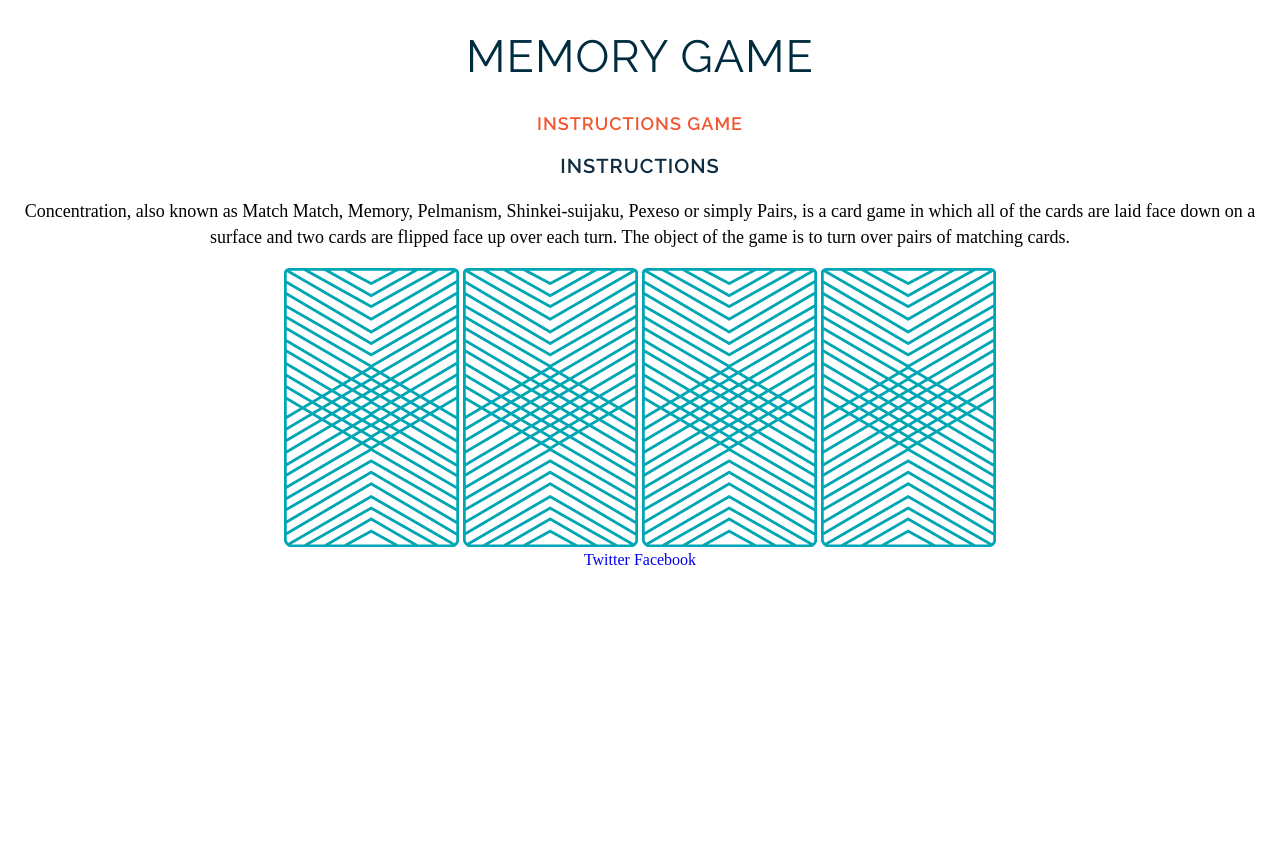
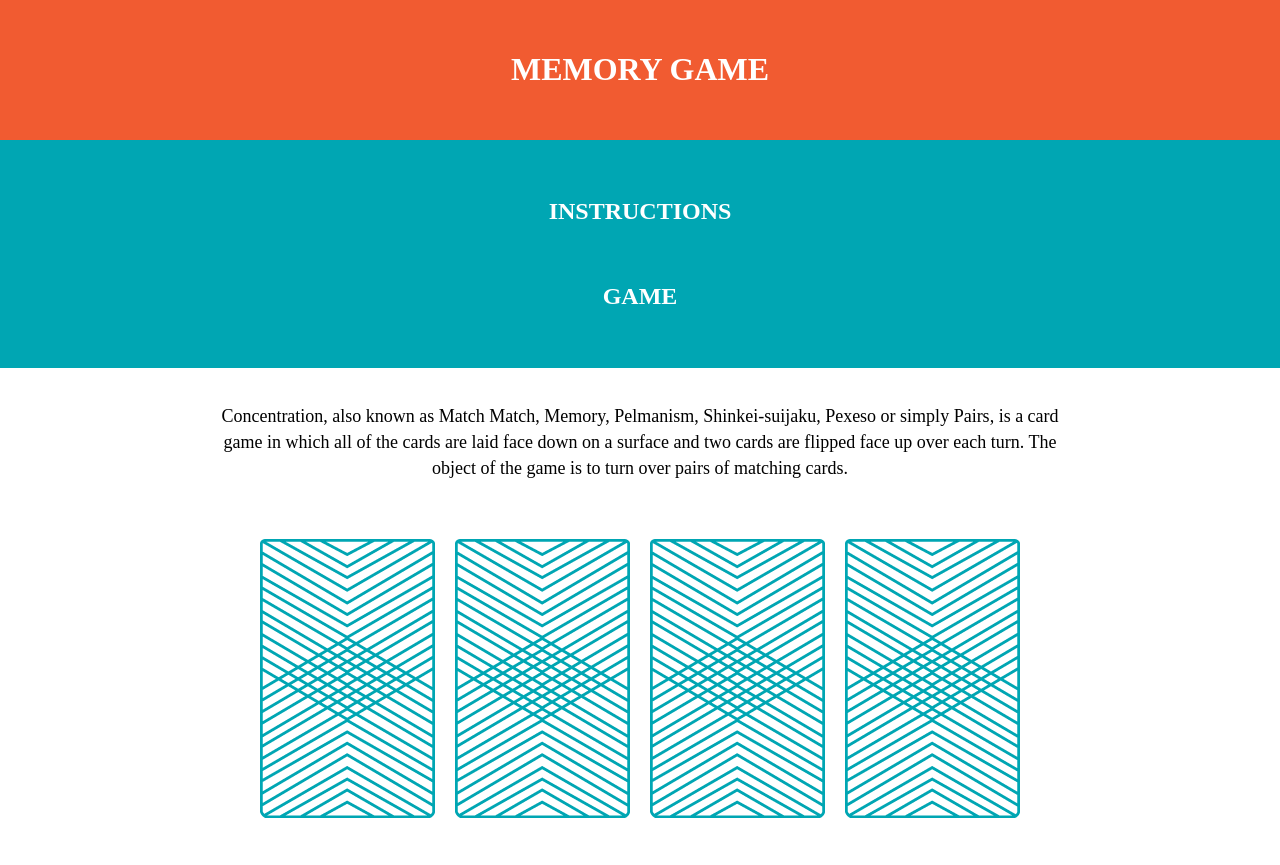
Before and after one commit to mmxw/wdi-fundamentals, a plain HTML site: page memory_game/index.html in a window 1280 px wide. Before the commit the page ends 800 px from the top, so only its background shows below. Drawn offline with Linux system fonts and the light colour scheme; a web font is replaced by a local one.

Commit message:
updating styles

```diff
--- a/memory_game/css/style.css
+++ b/memory_game/css/style.css
@@ -1,30 +1,27 @@
 body {
     text-align: center;
     text-decoration: none;
+    margin: 0;
+}
+header {
+    background-color: #F15B31;
+    color: #FFFFFF;
+    padding: 30px 20px;
+}
+nav {
+    background-color: #00A6B3;
+    color: #FFFFFF;
+    padding: 20px 0;
+}
+main {
+    width: 850px;
+    margin: 35px auto;
+}
+img {
+    margin: 40px 8px;
 }
 .cap {
     text-transform: uppercase;
-}
-h1 {
-    font-family: Raleway;
-    color: #002C40;
-    letter-spacing: 1px;
-    font-weight: 400;
-    font-size: 45px;
-}
-h2 {
-    font-family: Raleway;
-    color: #F15831;
-    letter-spacing: 1px;
-    font-weight: 600;
-    font-size: 18px;
-}
-h3 {
-    font-family: Raleway;
-    color: #0D2c40;
-    letter-spacing: 1px;
-    font-weight: 600;
-    font-size: 20px;
 }
 p {
     font-family: "Droid Serif";
@@ -33,4 +30,6 @@ p {
 }
 a {
     text-decoration: none;
+    margin: 0 20px;
+    color: #FFFFFF;
 }
--- a/memory_game/index.html
+++ b/memory_game/index.html
@@ -7,10 +7,16 @@ type="text/css">
 	<link href="https://fonts.googleapis.com/css?family=Droid+Serif|Raleway:400,500,600,700" rel="stylesheet">
 </head>
 <body>
+	<header>
 		<h1 class="cap">Memory Game</h1>
-	<a href="#"><h2 class="cap">Instructions Game</h2></a>
-	<h3 class="cap">Instructions</h3>
+	</header>
 
+	<nav>
+		<a href="#"><h2 class="cap">Instructions</h2></a>
+
+		<a href="#"><h2 class="cap">Game</h2></a>
+	</nav>
+	<main>
 		<p>Concentration, also known as Match Match, Memory, Pelmanism, Shinkei-suijaku, Pexeso or simply Pairs, is a card game in which all of the cards are laid face down on a surface and two cards are flipped face up over each turn. The object of the game is to turn over pairs of matching cards.</p>
 
 		<div>
@@ -19,6 +25,7 @@ type="text/css">
 			<img src="images/back.png" alt="King of Diamonds">
 			<img src="images/back.png" alt="King of Hearts">
 		</div>
+	</main>
 
 	<footer>
 		<a href="https://twitter.com/nycsouthpaw" target="_blank">Twitter</a>
```
Lines whose indentation alone changed are shown as unchanged.
